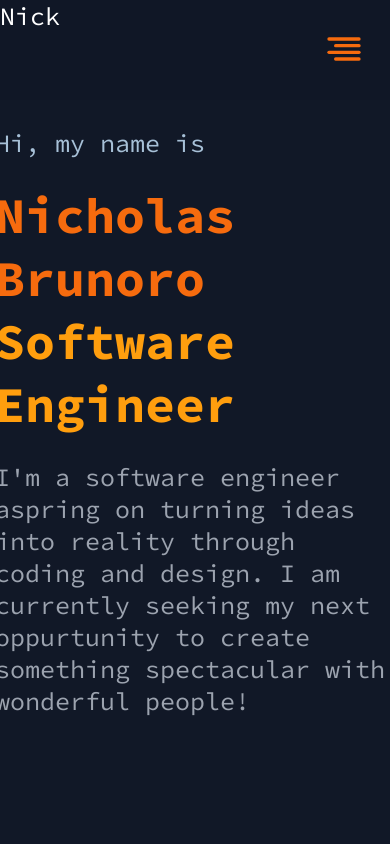
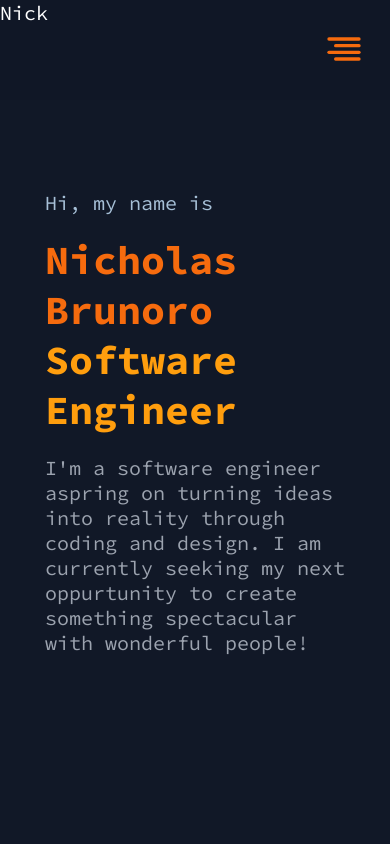
Before and after one commit to nkBrew/portfolio, a Next.js app: page / in a window 390 px wide. Shown: the top 844 px of the page. Built offline with nearby package versions, Linux system fonts and the light colour scheme; no server answers.

Commit message:
Fix for smaller phone screens

```diff
--- a/src/Components/layout.tsx
+++ b/src/Components/layout.tsx
@@ -14,7 +14,8 @@ const StyledContent = styled.div`
     max-width: 500px;
   }
   @media only screen and (max-width: 600px) {
-    max-width: 400px;
+    max-width: 300px;
+    padding: 0;
     /* background: red; */
   }
   /* justify-content: center; */
--- a/src/pages/index.tsx
+++ b/src/pages/index.tsx
@@ -30,6 +30,10 @@ const StyledMain = styled.main<{ menuShowing: boolean }>`
     css`
       filter: blur(5px);
     `}
+
+  @media (max-width:600px) {
+    padding: 0 20px;
+  }
 `;
 
 export default function Home() {
--- a/src/styles/globals.ts
+++ b/src/styles/globals.ts
@@ -168,6 +168,13 @@ const GlobalStyles = createGlobalStyle`
 
   }
 
+  @media screen and (max-width:600px){
+    body {
+
+      font-size:20px;
+    }
+  }
+
 `;
 
 export default GlobalStyles;
```
